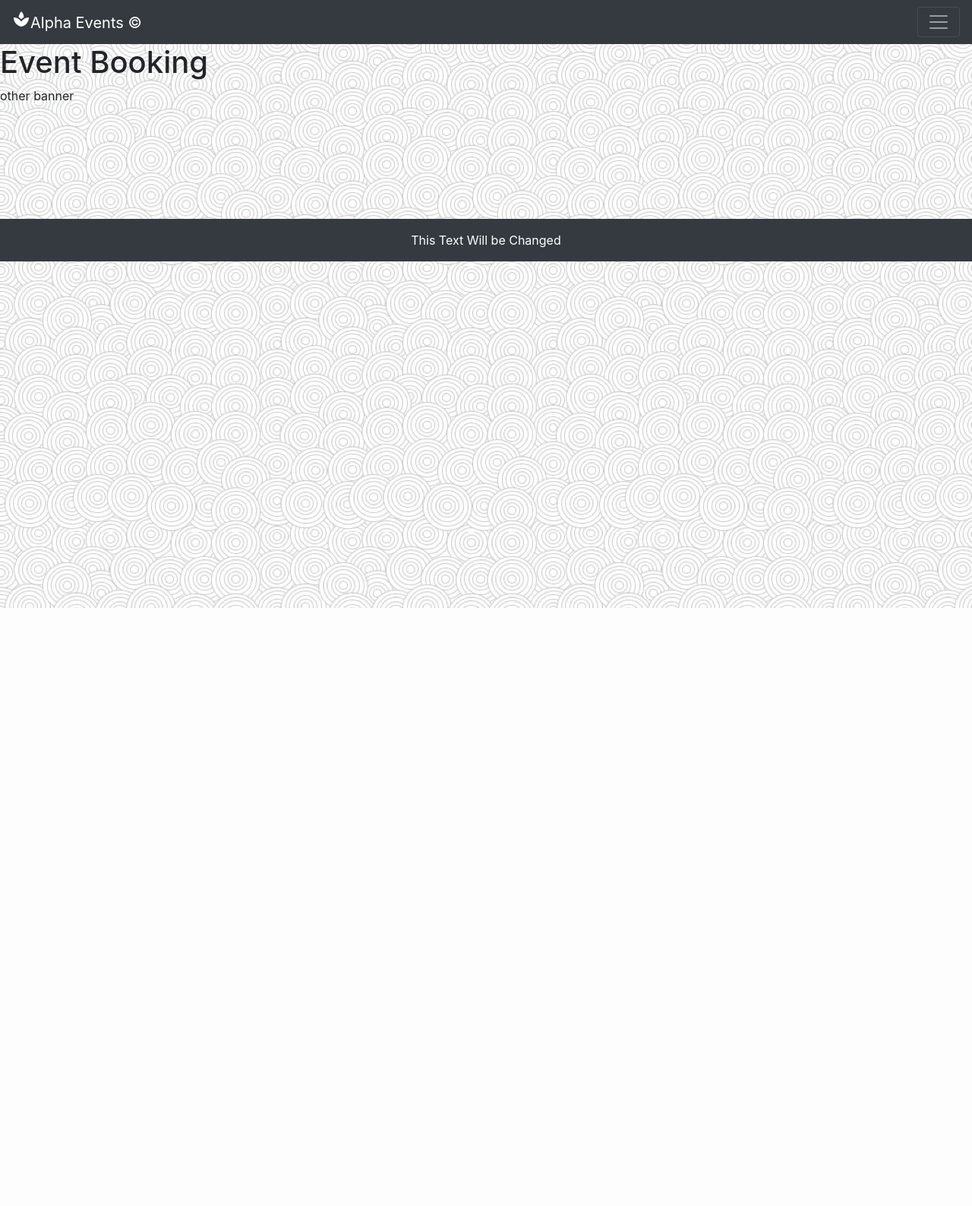
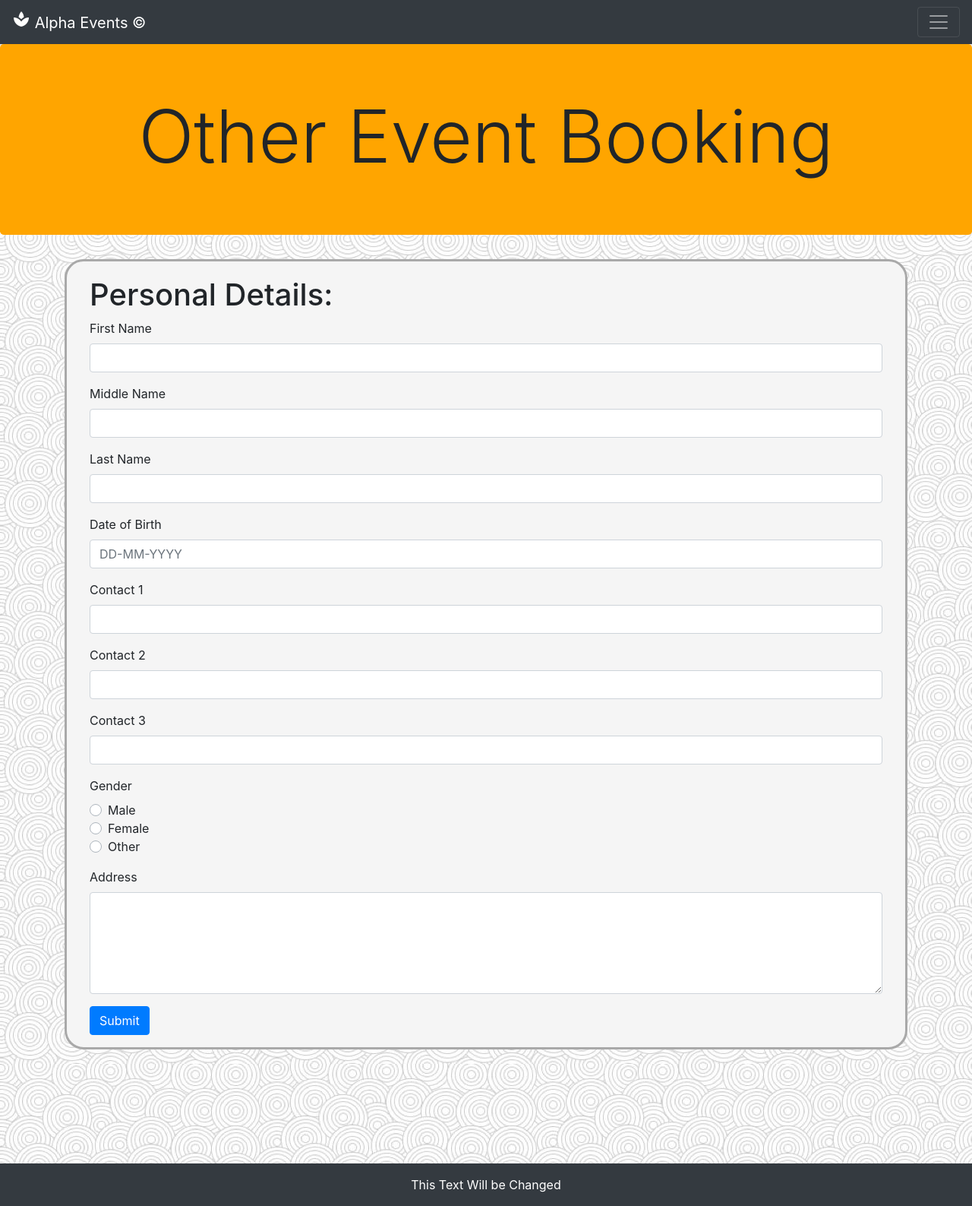
Before and after one commit to AceAltair13/Event-Management-System--Flask, a Flask app: page /other in a window 1280 px wide. Shown: the whole page at 76% size. Before the commit the page ends 800 px from the top, so only its background shows below. Run offline with Flask 2, Linux system fonts and the light colour scheme; the visitor is signed in with stand-in values (Sample User, id 1); some libraries are stand-ins or nearby versions.

Commit message:
updated stuff (very likely to change)

```diff
--- a/app.py
+++ b/app.py
@@ -12,6 +12,8 @@ app.config['MYSQL_PASSWORD'] = ''
 app.config['MYSQL_DB'] = 'project'
 
 mysql = MySQL(app)
+
+# TIMESTAMPDIFF(YEAR, dob, CURDATE()) AS age;
 
 registered_events = [
     {
@@ -34,27 +36,15 @@ registered_events = [
         'event_location': "Ahmedabad",
         'organiser': "XYZ",
         'date_booked': "2-May-2019",
-    }
-
-
+    },
 ]
-
-events = {
-    'birthday': 'birthday banner',
-    'anniversary': 'anniversary banner',
-    'other': 'other banner'
-}
 
 
 @app.route('/')
 @app.route('/home')
 def index():
     if 'loggedin' in session:
-        return render_template(
-            'index.html',
-            session=session['loggedin'],
-            name=session['username']
-        )
+        return render_template('index.html', session=session['loggedin'], name=session['username'])
     else:
         return render_template('index.html', session=False)
 
@@ -74,8 +64,7 @@ def login():
         password = request.form['password']
         cursor = mysql.connection.cursor(MySQLdb.cursors.DictCursor)
         cursor.execute(
-            "SELECT * FROM users WHERE username = %s AND password = MD5(%s)",
-            (username, password)
+            "SELECT * FROM users WHERE username = %s AND password = MD5(%s)", (username, password)
         )
         account = cursor.fetchone()
 
@@ -86,14 +75,12 @@ def login():
             session['password'] = account['password']
             cursor.execute(
                 "UPDATE users SET last_login = %s where username=%s",
-                (last_login, session['username'])
+                (last_login, session['username']),
             )
             mysql.connection.commit()
             cursor.close()
             return render_template(
-                'index.html',
-                session=session['loggedin'],
-                name=session['username']
+                'index.html', session=session['loggedin'], name=session['username']
             )
         else:
             msg = "Invalid Username or Password!"
@@ -115,10 +102,7 @@ def register():
             return render_template("register.html", rmsg=rmsg)
         else:
             cursor = mysql.connection.cursor(MySQLdb.cursors.DictCursor)
-            cursor.execute(
-                "SELECT * FROM users WHERE username = %s",
-                [username]
-            )
+            cursor.execute("SELECT * FROM users WHERE username = %s", [username])
             account = cursor.fetchone()
 
             if account:
@@ -127,7 +111,7 @@ def register():
             else:
                 cursor.execute(
                     "INSERT INTO users(username,password,email) VALUES(%s,MD5(%s),%s)",
-                    (username, password, email)
+                    (username, password, email),
                 )
                 mysql.connection.commit()
                 cursor.close()
@@ -144,10 +128,15 @@ def logout():
 
 
 @app.route('/<eventname>')
-def book_event(eventname):
+def book_event(eventname: str):
     try:
         if 'loggedin' in session:
-            return render_template('booking.html', event=events[eventname])
+            return render_template(
+                'booking.html',
+                session=session['loggedin'],
+                name=session['username'],
+                event=eventname.capitalize(),
+            )
         else:
             return render_template('login.html')
     except KeyError:
--- /dev/null
+++ b/static/booking.css
@@ -0,0 +1,10 @@
+.details {
+    border-radius: 25px;
+    background: whitesmoke;
+    padding-left: 30px;
+    padding-right: 30px;
+    padding-top: 20px;
+    border: solid;
+    border-radius: 25px;
+    border-color: darkgray;
+}
--- /dev/null
+++ b/static/dashboard.css
@@ -0,0 +1,6 @@
+.events {
+    border-radius: 25px;
+    background: #fff;
+    padding-left: 30px;
+    padding-right: 30px;
+}
--- a/templates/booking.html
+++ b/templates/booking.html
@@ -2,9 +2,85 @@
 
 {% block head %}
 <title>Book Event</title>
+<link rel="stylesheet" href="{{ url_for('static', filename='booking.css') }}">
 {% endblock head %}
 
 {% block body %}
-<h1>Event Booking</h1>
-<p>{{ event }}</p>
+<div class="jumbotron" style="background-color: orange;">
+  <h1 class="display-1">
+    <center>
+      {{ event }} Event Booking
+    </center>
+  </h1>
+</div>
+<div class="container">
+  <div id="edit-form" class='details'>
+    <h1>
+      Personal Details:
+    </h1>
+    <form action="" method="POST">
+      <div class="form-group">
+        <label for="text">First Name</label>
+        <input id="text" name="text" type="text" required="required" class="form-control">
+      </div>
+      <div class="form-group">
+        <label for="text1">Middle Name</label>
+        <input id="text1" name="text1" type="text" class="form-control">
+      </div>
+      <div class="form-group">
+        <label for="text2">Last Name</label>
+        <input id="text2" name="text2" type="text" required="required" class="form-control">
+      </div>
+      <div class="form-group">
+        <label for="text3">Date of Birth</label>
+        <input id="text3" name="text3" placeholder="DD-MM-YYYY" type="text" required="required" class="form-control">
+      </div>
+      <div class="form-group">
+        <label for="text4">Contact 1</label>
+        <input id="text4" name="text4" type="text" class="form-control" required="required">
+      </div>
+      <div class="form-group">
+        <label for="text5">Contact 2</label>
+        <input id="text5" name="text5" type="text" class="form-control">
+      </div>
+      <div class="form-group">
+        <label for="text6">Contact 3</label>
+        <input id="text6" name="text6" type="text" class="form-control">
+      </div>
+      <div class="form-group">
+        <label>Gender</label>
+        <div>
+          <div class="custom-controls-stacked">
+            <div class="custom-control custom-radio">
+              <input name="radio" id="radio_0" type="radio" class="custom-control-input" value="male"
+                required="required">
+              <label for="radio_0" class="custom-control-label">Male</label>
+            </div>
+          </div>
+          <div class="custom-controls-stacked">
+            <div class="custom-control custom-radio">
+              <input name="radio" id="radio_1" type="radio" class="custom-control-input" value="female"
+                required="required">
+              <label for="radio_1" class="custom-control-label">Female</label>
+            </div>
+          </div>
+          <div class="custom-controls-stacked">
+            <div class="custom-control custom-radio">
+              <input name="radio" id="radio_2" type="radio" class="custom-control-input" value="other"
+                required="required">
+              <label for="radio_2" class="custom-control-label">Other</label>
+            </div>
+          </div>
+        </div>
+      </div>
+      <div class="form-group">
+        <label for="textarea">Address</label>
+        <textarea id="textarea" name="textarea" cols="40" rows="5" class="form-control"></textarea>
+      </div>
+      <div class="form-group">
+        <button name="submit" type="submit" class="btn btn-primary">Submit</button>
+      </div>
+    </form>
+  </div>
+</div>
 {% endblock body %}
```
Also changed, not shown: templates/base.html (+6 -2 lines), templates/dashboard.html (+13 -5 lines).
